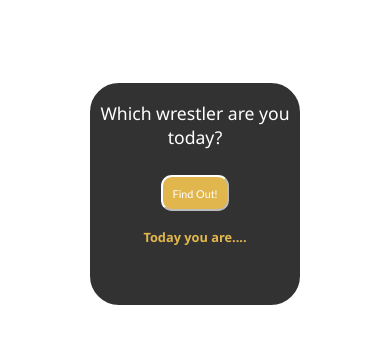
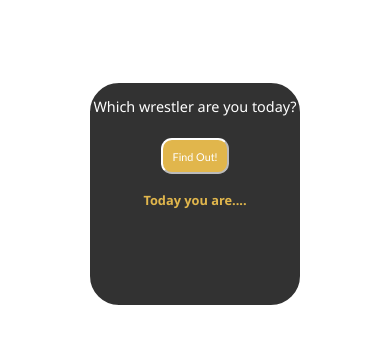
Before and after one commit to chrisyhaigh/mixedMessagesProject, a plain HTML site: page index.html in a window 390 px wide. Shown: the part 66-410 px from the top of the page. Drawn offline with Linux system fonts and the light colour scheme.

Commit message:
Update style.css

```diff
--- a/style.css
+++ b/style.css
@@ -76,9 +76,6 @@ h1 {
         width: 400px;
     }
 
-    #output {
-
-    }
 }
 
 @media only screen and (max-width: 590px) {
@@ -111,9 +108,16 @@ p {
 
 @media only screen and (max-width: 590px) {
     p {
-        font-size: 1.1em;
+        font-size: 1em;
     }
 }
+
+@media only screen and (max-width: 470px) {
+    p {
+        font-size: 0.9em;
+    }
+}
+
 
 
 
```
